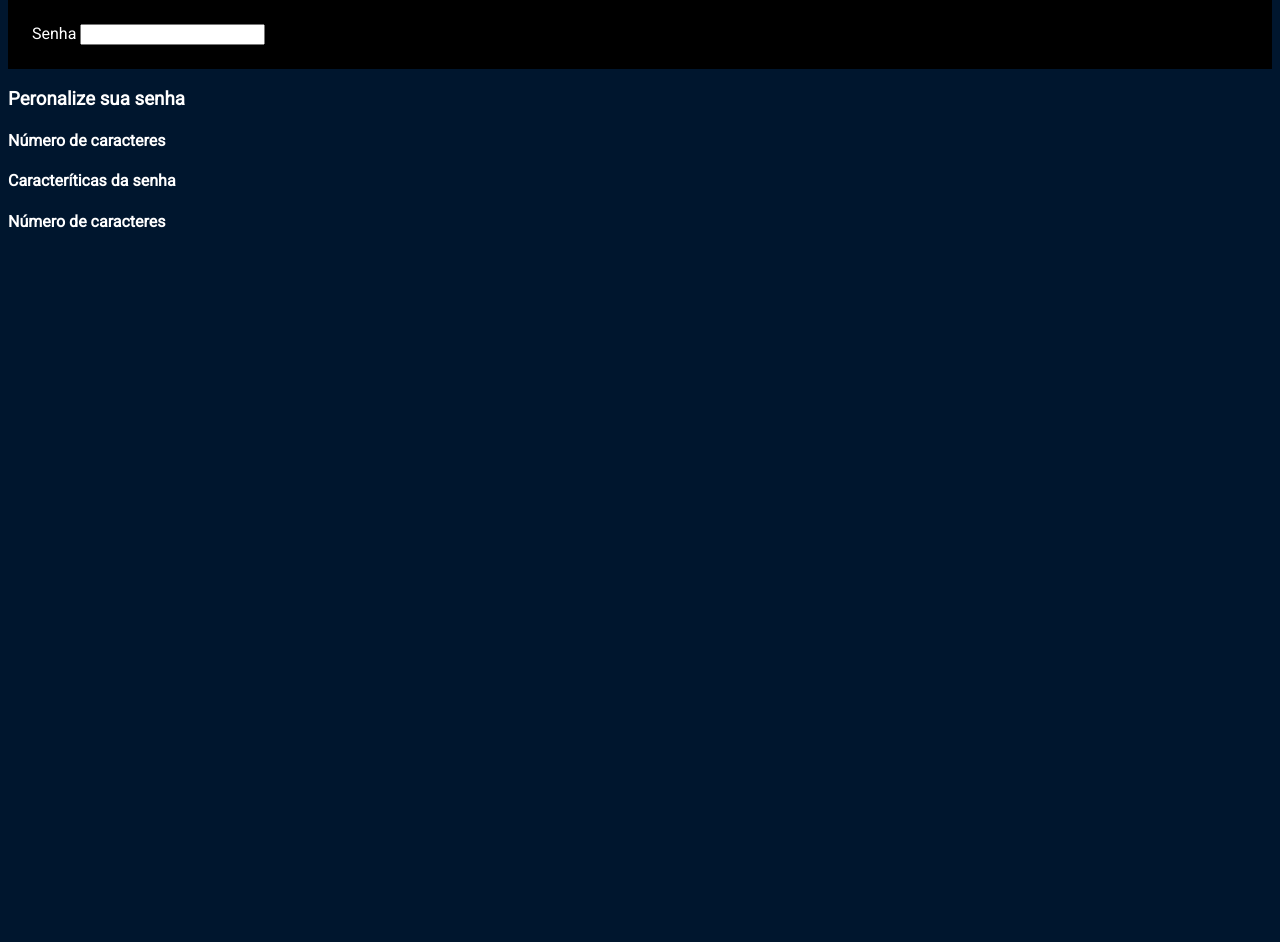
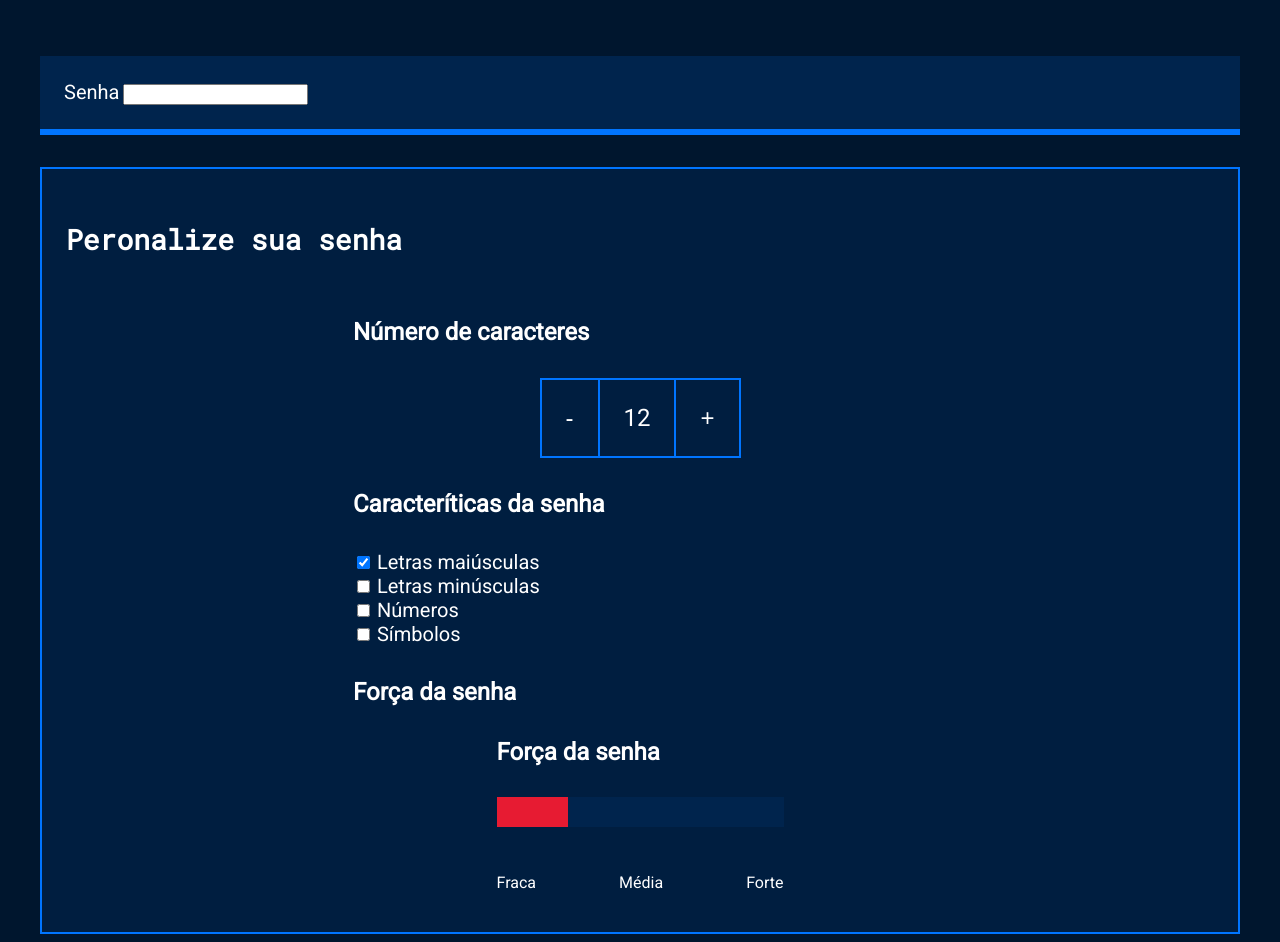
Before and after one commit to Milena2846/gerador-de-senha-, a plain HTML site: page index.html in a window 1280 px wide. Shown: the part 180-1122 px from the top of the page. Before the commit the page ends 800 px from the top, so only its background shows below. Drawn offline with Linux system fonts and the light colour scheme.

Commit message:
Add files via upload

```diff
--- a/index.html
+++ b/index.html
@@ -24,16 +24,49 @@
             <div class="parametro-coluna__senha">
                 <div class="parametro-senha">
                     <h4 class="parametro-senha__titulo">Número de caracteres</h4>
+                    <div class="parametro-senha-botoes">
+                        <button class="parametro-senha__botao">-</button>
+                        <p class="parametro-senha__texto">12</p>
+                        <button class="parametro-senha__botao">+</button>
+                    </div>
+                </div>
                 </div>
                 <div class="parametro-senha">
                     <h4 class="parametro-senha__titulo">Caracteríticas da senha</h4>
+                    <div class="parametro-senha-checkbox">
+                        <input name="maiusculo" type="checkbox" checked>
+                        <label for="maiusculo">Letras maiúsculas</label>
+                    </div>
+                    <div class="parametro-senha-checkbox">
+                        <input name="minusculo" type="checkbox">
+                        <label for="minusculo">Letras minúsculas</label>
+                    </div>
+                    <div class="parametro-senha-checkbox">
+                        <input name="numero" type="checkbox">
+                        <label for="numero">Números</label>
+                    </div>
+                    <div class="parametro-senha-checkbox">
+                    <input name="simbolo" type="checkbox">
+                        <label for="simbolo">Símbolos</label>
+                    </div>
                 </div>
                 <div class="parametro-senha">
-                    <h4 class="parametro-senha__titulo">Número de caracteres</h4>
+                    <h4 class="parametro-senha__titulo">Força da senha</h4>
+                    <div class="parametro-senha">
+                        <h4 class="parametro-senha__titulo">Força da senha</h4>
+                        <div class="barra"></div>
+                        <div class="forca fraca"></div>
+                        <div class="parametro-senha-textos">
+                            <p>Fraca</p>
+                            <p>Média</p>
+                            <p>Forte</p>
+                        </div>
+                    </div>
                 </div>
             </div>
         </div>
     </section>
 </body>
+<script src="main.js"></script>
 
 </html>
--- /dev/null
+++ b/main.js
@@ -0,0 +1,29 @@
+const numeroSenha = document.querySelector('.parametro-senha__texto');
+let tamanhoSenha = 12;
+numeroSenha.textContent = tamanhoSenha;
+
+const botoes = document.querySelectorAll('.parametro-senha__botao');
+
+console.log(botoes)
+botoes[0].onclick = diminuiTamanho;
+botoes[1].onclick = aumentaTamanho;
+function diminuiTamanho(){
+    if (tamanhoSenha > 1){
+       // tamanhoSenha = tamanhoSenha-1;
+        tamanhoSenha--;
+    }
+    numeroSenha.textContent = tamanhoSenha;
+    function aumentaTamanho(){
+        if (tamanhoSenha < 20){
+           // tamanhoSenha = tamanhoSenha+1;
+           tamanhoSenha++;
+        }
+        numeroSenha.textContent = tamanhoSenha;
+    }
+    <input name="senha" type="text" id="campo-senha" readonly>
+        const campoSenha = document.querySelector('#campo-senha');
+        const letrasMaiusculas = 'ABCDEFGHIJKLMNOPQRSTUVXYWZ';
+
+campoSenha.value = letrasMaiusculas;
+    </input>
+}
--- a/style.css
+++ b/style.css
@@ -29,7 +29,108 @@
     text-align: center;
 }
 .conteudo-senha{
-    margin: top 80px;
-    background-color: #000;
+    margin-top: 80px;
+    background: var(--fundo-senha);
+    padding: 24px;
+    border-bottom: 6px solid var(--borda);
+}
+#campo-senha{
+    background-color: var(--fundo-senha);
+    border: none;
+    color: var(--branco);
+    font-family: var(--roboto-mono);
+    font-size: 40px;
+    width: 70%;
+}
+#campo-senha:focus{
+    outline: none;
+}
+.conteudo{
+    max-width: 1200px;
+    margin: 0 auto;
+}
+.parametro{
+    background-color: var(--fundo-texto);
+    border: 2px solid var(--borda);
+    margin-top: 32px;
+}
+.parametro-titulo{
+    font-family: var(--roboto-mono);
+    font-size: 28px;
+}
+.parametro{
+    background-color: var(--fundo-texto);
+    border: 2px solid var(--borda);
+    margin-top: 32px;
     padding: 24px;
 }
+.parametro-senha__titulo{
+    font-size:24px;
+}
+.parametro-coluna__senha{
+    display: flex;
+    flex-direction: column;
+    justify-content: center;
+}
+@media screen and (min-width: 768px) {
+    .parametro-coluna__senha{
+        flex-direction: row;
+    }
+}
+.parametro-senha{
+    width: 50%;
+    margin: 0 auto;
+}
+.parametro-senha-botoes{
+    display: flex;
+    justify-content: center;
+}
+.parametro-senha__botao{
+    background-color: var(--fundo-texto);
+    color: var(--branco);
+    border: 2px solid var(--borda);
+    padding: 24px;
+    font-size: 24px;
+    cursor: pointer;
+}
+.parametro-senha__texto{
+    padding: 24px;
+    border-top: 2px solid var(--borda);
+    border-bottom: 2px solid var(--borda);
+    margin: 0;
+    font-size: 24px;
+}
+label{
+    font-size: 20px;
+}
+.checkbox{
+    width: 20px;
+    height: 20px;
+    cursor: pointer;
+}
+.barra{
+    background-color: var(--fundo-senha);
+    height: 30px;
+    width: 100%;
+}
+.forca{
+    height: 30px;
+    position: relative;
+    bottom: 30px;
+}
+.fraca{
+    width: 25%;
+    background-color: #E71B32;
+}
+.parametro-senha-textos{
+    display: flex;
+    justify-content: space-between;
+}
+.media{
+    background-color: #FAF408;
+    width: 50%;
+}
+.forte{
+    background-color: #00FF85;
+    width: 100%;
+}
```
